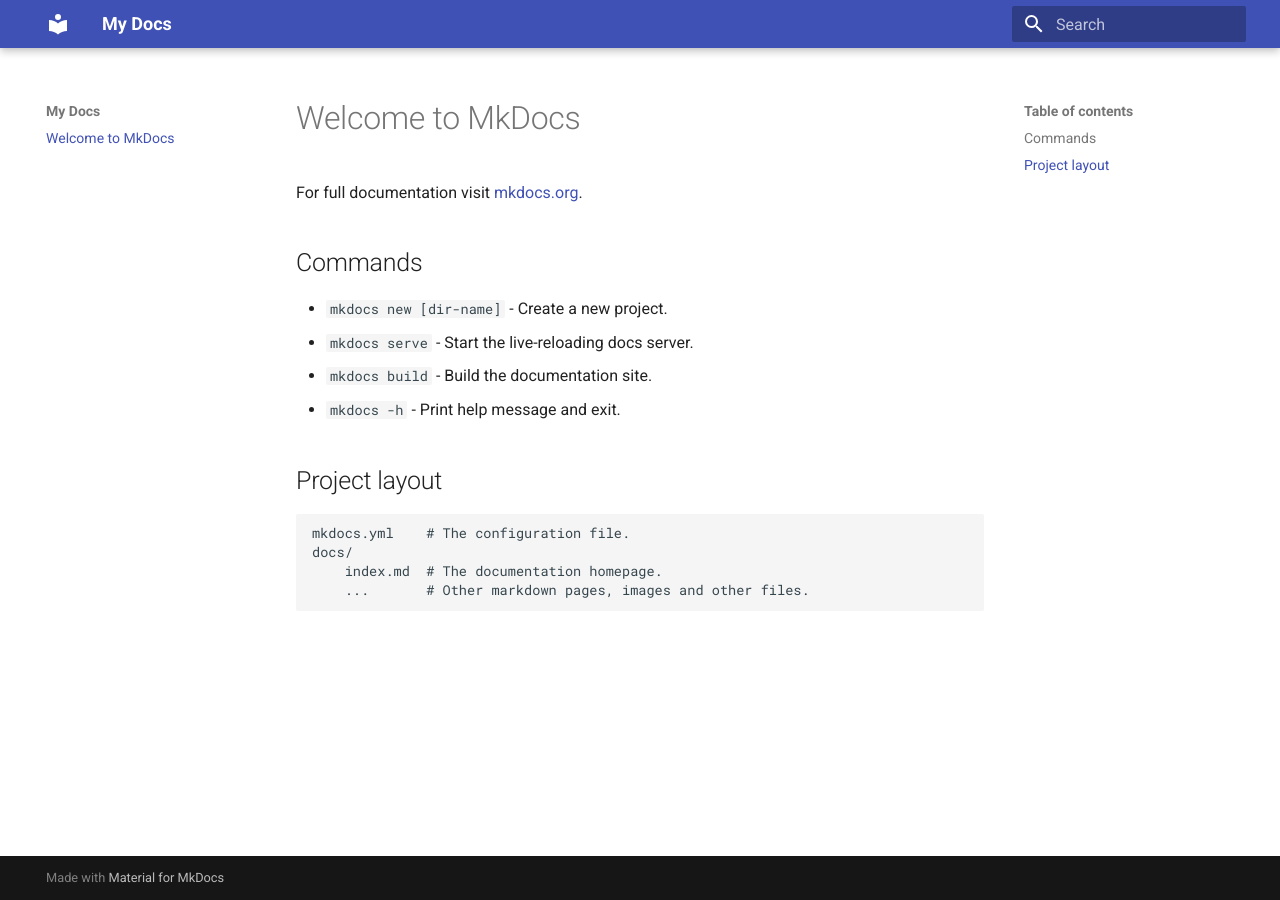
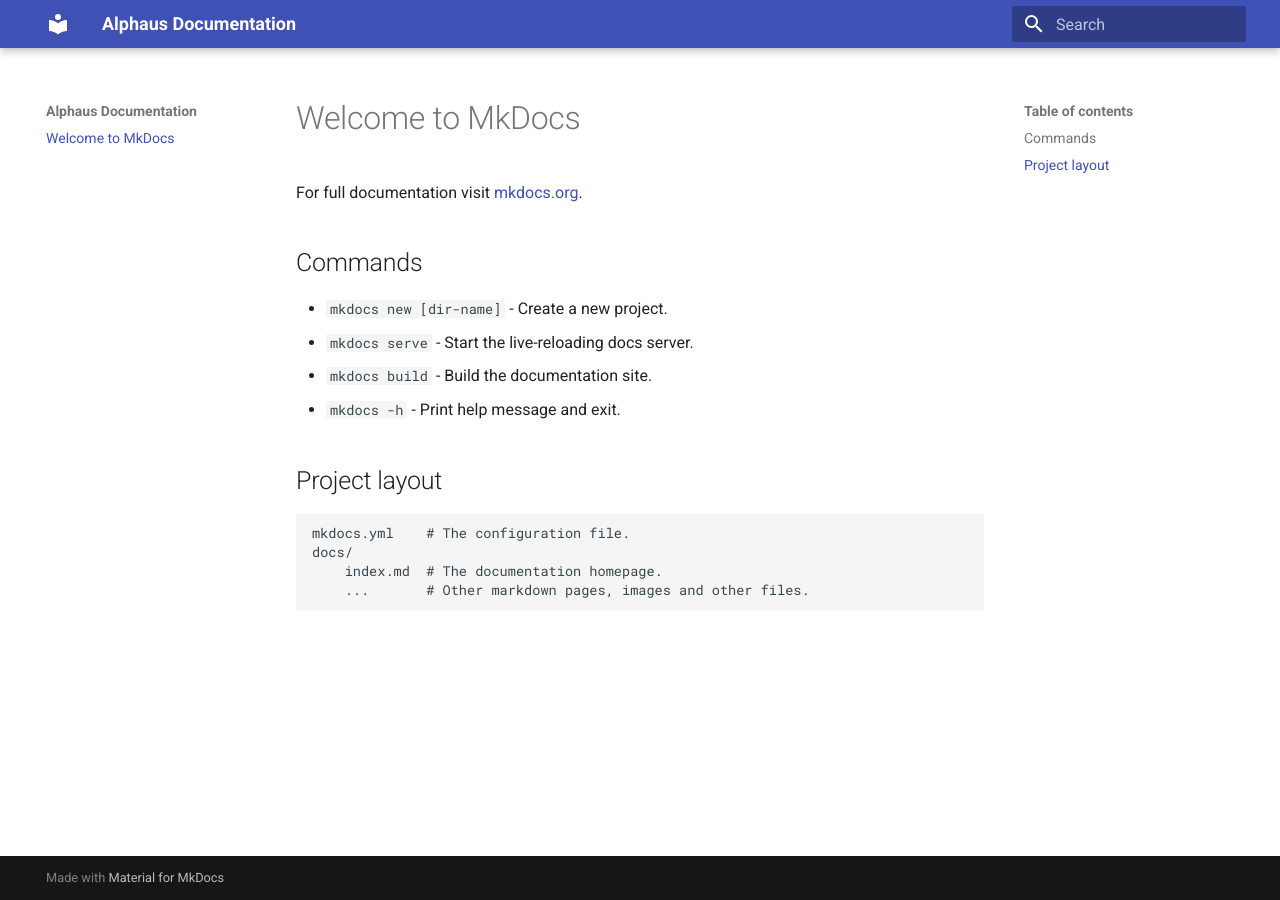
Before and after one commit to alphauslabs/tmpdocs, an MkDocs documentation site: the page built from docs/index.md, in a window 1280 px wide. Built offline with MkDocs 1.6.1 and Material for MkDocs 9.7.7, drawn with Linux system fonts in a browser that asks for light colours.

Commit message:
Update mkdocs.yml

```diff
--- a/mkdocs.yml
+++ b/mkdocs.yml
@@ -1,3 +1,3 @@
-site_name: My Docs
+site_name: Alphaus Documentation
 theme:
   name: material
```
